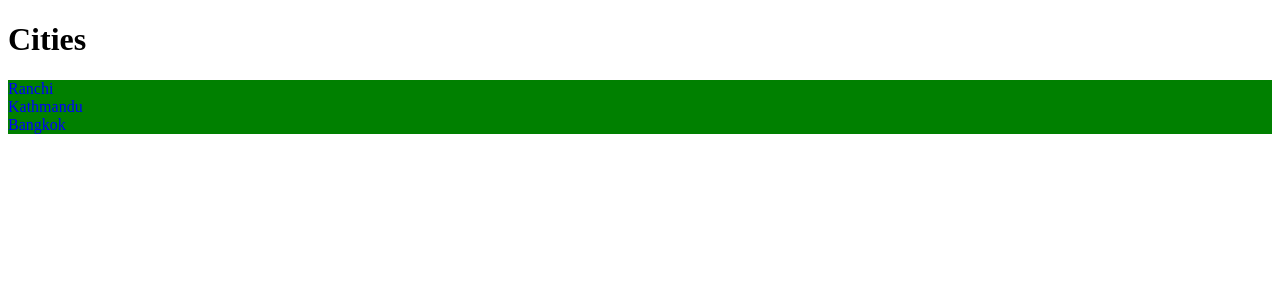
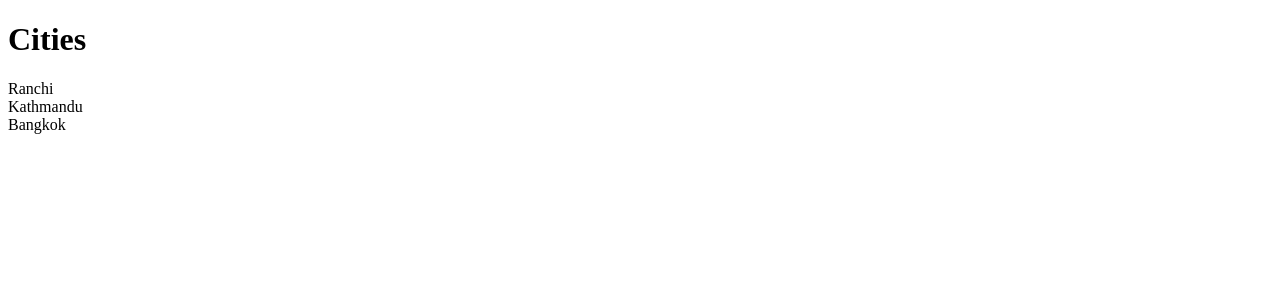
Before and after one commit to mayankgupta804/react-app, a React (Vite) app: page / in a window 1280 px wide. Shown: the top 300 px of the page. Built offline with nearby package versions, Linux system fonts and the light colour scheme.

Commit message:
Use vanilla css to style the ListGroup component

```diff
--- a/src/App.css
+++ /dev/null
@@ -1,3 +0,0 @@
-.list-group {
-  background-color: red;
-}
--- a/src/App.tsx
+++ b/src/App.tsx
@@ -1,5 +1,5 @@
 import ListGroup from "./components/ListGroup";
-import "./App.css";
+
 function App() {
   const items = ["Ranchi", "Kathmandu", "Bangkok"];
 
--- /dev/null
+++ b/src/components/ListGroup/ListGroup.css
@@ -0,0 +1,4 @@
+.listGroup {
+    list-style: none;
+    padding: 0;
+}
--- a/src/components/ListGroup/ListGroup.module.css
+++ /dev/null
@@ -1,9 +0,0 @@
-.listGroup {
-  list-style: none;
-  padding: 0;
-  color: blue;
-}
-
-.container {
-  background-color: green;
-}
--- a/src/components/ListGroup/ListGroup.tsx
+++ b/src/components/ListGroup/ListGroup.tsx
@@ -1,5 +1,5 @@
 import { useState } from "react";
-import styles from "./ListGroup.module.css";
+import "./ListGroup.css";
 
 interface Props {
   items: string[];
@@ -14,7 +14,7 @@ function ListGroup({ items, heading, onSelectItem }: Props) {
     <>
       <h1>{heading}</h1>
       {items.length == 0 && "No items found"}
-      <ul className={[styles.listGroup, styles.container].join(" ")}>
+      <ul className="listGroup">
         {items.map((item, index) => (
           <li
             className={
```
Also changed, not shown: src/components/ListGroup/index.ts (line endings or trailing spaces).
